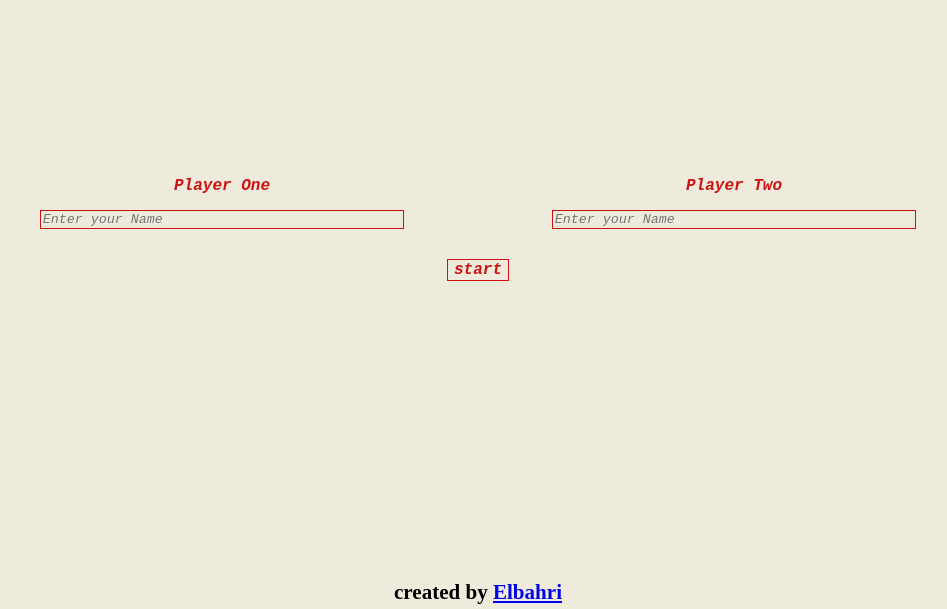
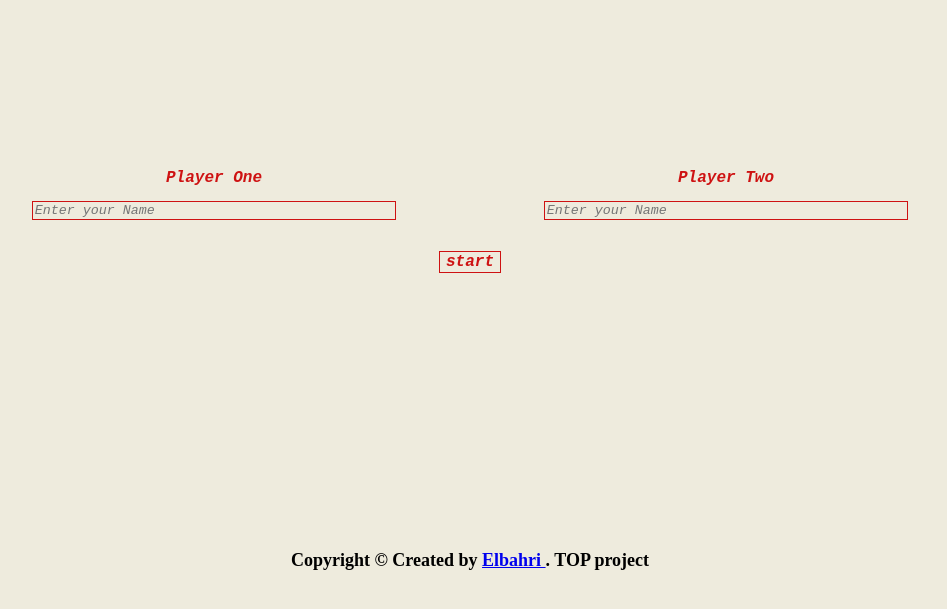
Before and after one commit to krimoelbahri/TicTacToe, a website: page index.html in a window 1280 px wide. Shown: the part 199-808 px from the top of the page, without its empty margins (170-1117 px from the left). Drawn offline with Linux system fonts and the light colour scheme.

Commit message:
chenged div to form. modified footer

```diff
--- a/index.html
+++ b/index.html
@@ -5,6 +5,7 @@
     <meta http-equiv="X-UA-Compatible" content="IE=edge">
     <meta name="viewport" content="width=device-width, initial-scale=1.0">
     <title>Document</title>
+    <link rel="stylesheet" href="reset.css">
     <link rel="stylesheet" href="main.css">
 </head>
 <body>
@@ -12,7 +13,7 @@
         <h1>Tic-Tac-Toe</h1>
     </header>
     <main>
-        <div id="game-start">
+        <form id="game-start" name="submit">
             <div id="players">
                 <label for="playerOne" class="player">
                     <h2>Player One</h2>
@@ -23,8 +24,8 @@
                     <input type="text" name="playerTwo" id="player-two" placeholder="Enter your Name" required>
                 </label>
             </div>
-            <button id="start" >start</button>
-        </div>
+            <button type="submit" id="start" >start</button>
+        </form>
         <div id="gameBoardContainer">
             <div class="spot" id="spot1" data-spot="0"></div>
             <div class="spot" id="spot2" data-spot="1"></div>
@@ -40,7 +41,7 @@
         </div>
     </main>
     <footer>
-        <h3>created by <a href="https://github.com/krimoelbahri">Elbahri</a></h3>
+        <p>Copyright © Created by <a href=https://github.com/krimoelbahri> Elbahri </a>. TOP project</p>
     </footer>
     <script src="script.js"></script>
 </body>
```
